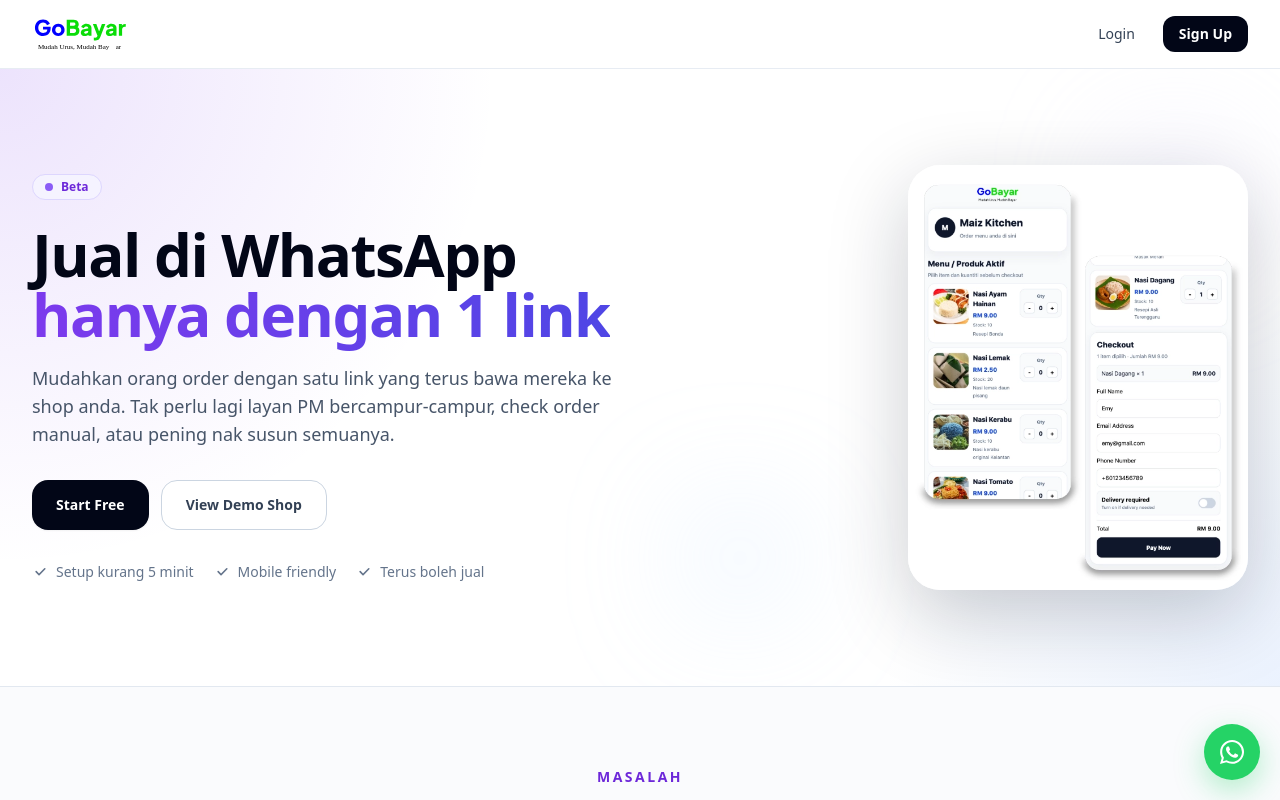
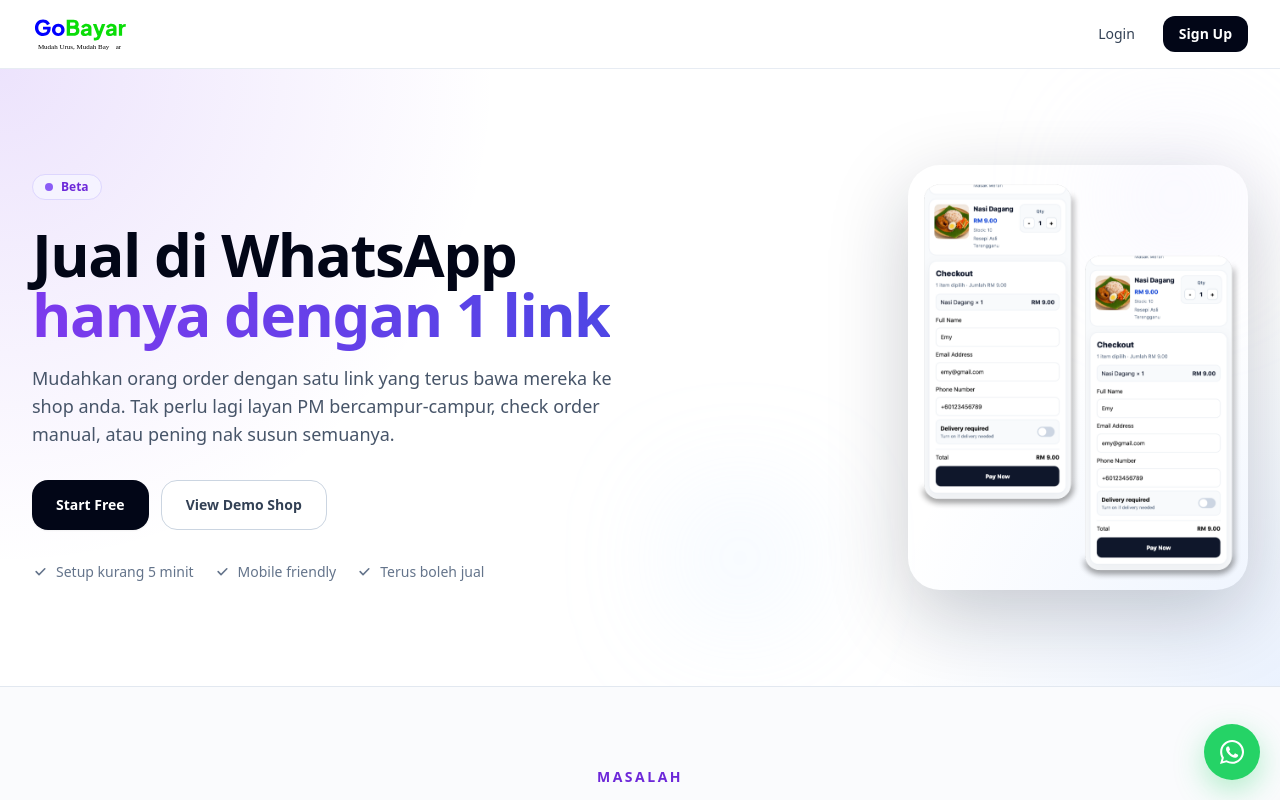
Before and after one commit to maizhakimm/pay-link, a Next.js app: page / in a window 1280 px wide. Shown: the top 800 px of the page. Built offline with nearby package versions, Linux system fonts and the light colour scheme.

Commit message:
Update page.tsx

```diff
--- a/src/app/page.tsx
+++ b/src/app/page.tsx
@@ -96,7 +96,7 @@
 
             <div className="relative w-full max-w-[300px] sm:max-w-[340px]">
               <Image
-                src="/Hero Image 01.webp"
+                src="/Hero Image 01.svg"
                 alt="GoBayar Hero Preview"
                 width={680}
                 height={1200}
```
